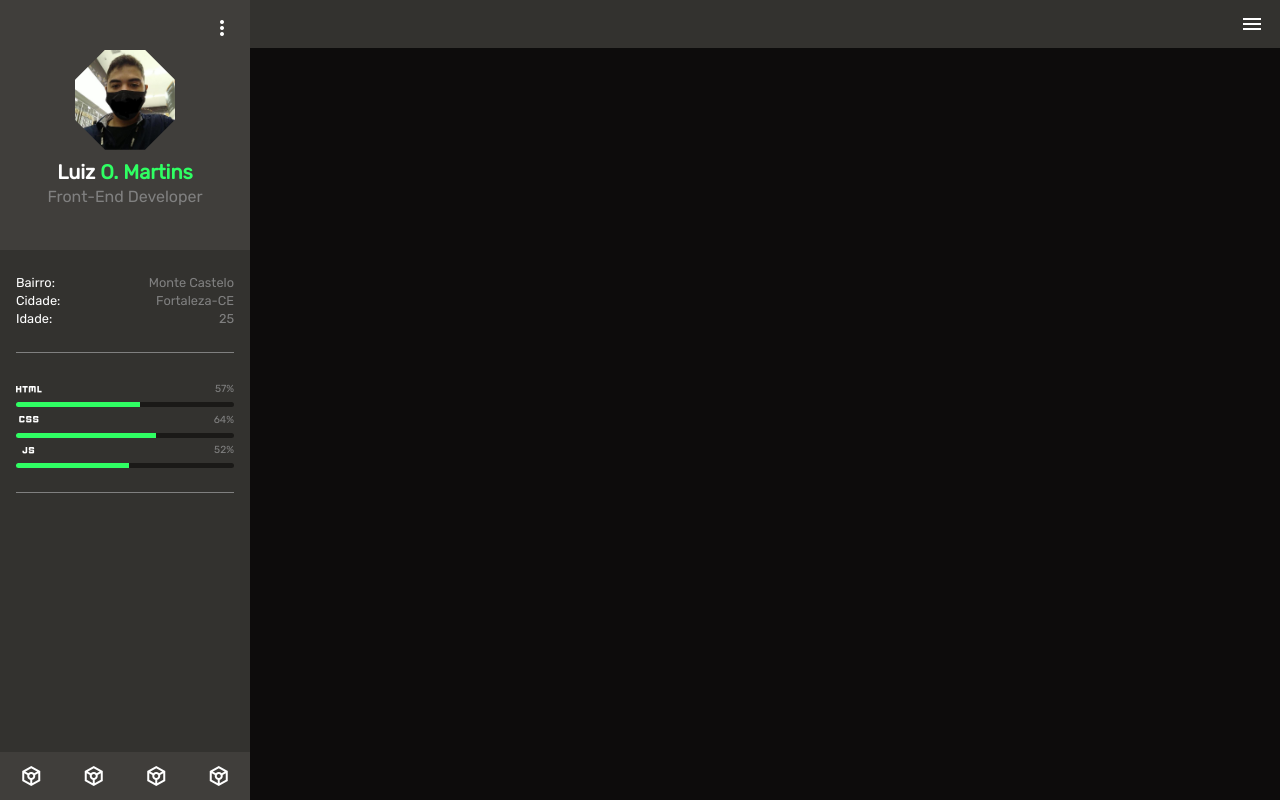
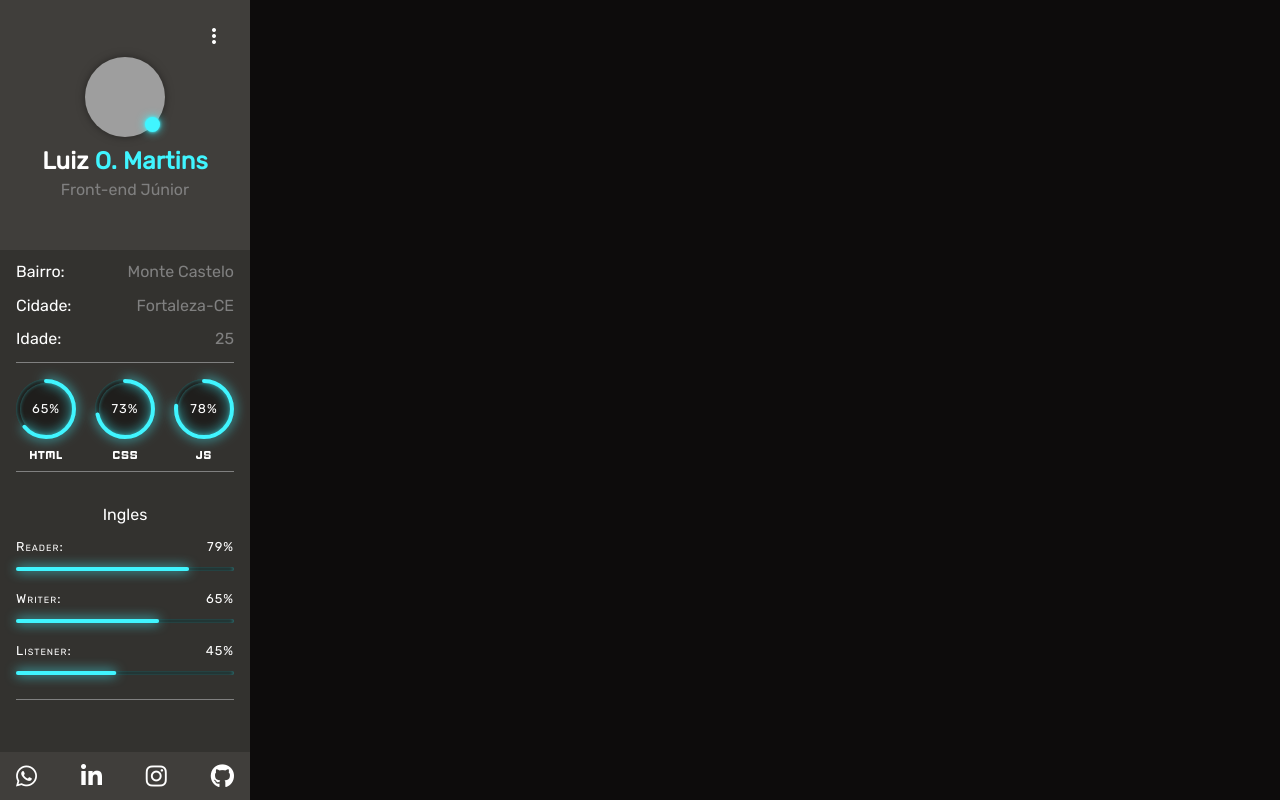
Before and after one commit to LuizProgrammer/Portifolio, a plain HTML site: page Luiz_Programmer/index.html in a window 1280 px wide. Drawn offline with nearby package versions, Linux system fonts and the light colour scheme; grey boxes are pictures that could not be loaded.

Commit message:
redesenhando o aside about-me

```diff
--- a/Luiz_Programmer/index.html
+++ b/Luiz_Programmer/index.html
@@ -1,80 +1,163 @@
 <!DOCTYPE html>
-<html lang="pt-br" dir="ltr">
-  <head>
-    <meta charset="utf-8">
-    <meta name="viewport" content="width=device-width, initial-scale=1" />
-    <title>Portifolio - Luiz Programmer</title>
+<html lang="pt">
+<head>
+  <meta charset="UTF-8">
+  <meta name="viewport" content="width=device-width, initial-scale=1" />
+  <title>Portifolio - Luiz Programmer</title>
 
-    <link rel="stylesheet" href="https://fonts.googleapis.com/css2?family=Material+Symbols+Outlined" />
-    <link rel="stylesheet" href="./style.css">
+  <script src="https://kit.fontawesome.com/93abd266cb.js" crossorigin="anonymous"></script>
+  <link rel="stylesheet" href="https://fonts.googleapis.com/css2?family=Material+Symbols+Outlined:opsz,wght,FILL,GRAD@20..48,100..700,0..1,-50..200" />
 
-    <script type="text/javascript" src="./script.js" defer></script>
-  </head>
-  <body>
-    <header class="header">
-      <i class="material-symbols-outlined icons open-me">more_vert</i>
-      <i class="material-symbols-outlined icons menu-pg">menu</i>
-    </header>
-    <aside class="about-me">
+  <link rel="stylesheet" href="./style.css">
+  <script src="./script.js" defer></script>
+</head>
 
-      <div class="me">
-        <i class="icons material-symbols-outlined close-me">more_vert</i>
-        <img class="avatar" src="./img/me.jfif" alt="avatar">
-        <p class="name">Luiz <span class="last-name">O. Martins</span></p>
-        <p class="job">Front-End Developer</p>
+<body>
+  <div class="about-me">
+    <div class="head-me">
+      <i class="material-symbols-outlined close-me">more_vert</i>
+      <div class="face">
+        <img src="https://avatars.githubusercontent.com/u/20600529?v=4" alt="foto perfil">
       </div>
+      <p class="name">Luiz <span>O. Martins</span></p>
+      <p class="work">Front-end Júnior</p>
+    </div>
 
-      <div class="main-me">
+    <!-- conteudo principal -->
+    <div class="main-me">
 
-        <div class="section-me">
-          <div class="datas">
+        <section class="info-me">
+          <div class="key-value">
             <p>Bairro:</p>
-            <p class="data">Monte Castelo</p>
+            <p class="infos">Monte Castelo</p>
           </div>
-          <div class="datas">
+          <div class="key-value">
             <p>Cidade:</p>
-            <p class="data">Fortaleza-CE</p>
+            <p class="infos">Fortaleza-CE</p>
           </div>
-          <div class="datas">
+          <div class="key-value">
             <p>Idade:</p>
-            <p id="age" class="data"></p>
+            <p class="age" class="data"></p>
           </div>
-        </div>
+        </section>
 
-        <div class="section-me">
-          <div class="lang-html">
-            <div class="datas">
-              <i class="material-symbols-outlined icons-lang">html</i>
-              <p class="learning">57%</p>
+        <!-- progressbar circular -->
+        <section class="lang_dev">
+
+          <div class="column">
+            <div class="outer html">
+              <div class="insider">
+                <p class="skill"><span class="value_html">0</span>%</p>
+              </div>
+              <svg id="blur">
+                <circle></circle>
+              </svg>
+              <svg>
+                <circle></circle>
+              </svg>
             </div>
-            <div class="percent" style="--i:57%"></div>
+            <i class="material-symbols-outlined icons-dev">html</i>
           </div>
-          <div class="lang-css">
-            <div class="datas">
-              <i class="material-symbols-outlined icons-lang">css</i>
-              <p class="learning">64%</p>
+
+          <div class="column">
+            <div class="outer css">
+              <div class="insider">
+                <p class="skill"><span class="value_css">0</span>%</p>
+              </div>
+              <svg id="blur">
+                <circle></circle>
+              </svg>
+              <svg>
+                <circle></circle>
+              </svg>
             </div>
-            <div class="percent" style="--i:64%"></div>
+            <i class="material-symbols-outlined icons-dev">css</i>
           </div>
-          <div class="lang-javascript">
-            <div class="datas">
-              <i class="material-symbols-outlined icons-lang">javascript</i>
-              <p class="learning">52%</p>
+
+          <div class="column">
+            <div class="outer script">
+              <div class="insider">
+                <p class="skill"><span class="value_script">0</span>%</p>
+              </div>
+              <svg id="blur">
+                <circle></circle>
+              </svg>
+              <svg>
+                <circle></circle>
+              </svg>
             </div>
-            <div class="percent" style="--i:52%"></div>
+            <i class="material-symbols-outlined icons-dev">javascript</i>
           </div>
-        </div><!-- Lang-dev -->
 
-      </div><!-- main-me -->
+        </section>
+        <!-- progressbar circular -->
 
-      <div class="footer-me">
-        <i class="material-symbols-outlined icons">token</i>
-        <i class="material-symbols-outlined icons">token</i>
-        <i class="material-symbols-outlined icons">token</i>
-        <i class="material-symbols-outlined icons">token</i>
-      </div>
+        <!-- progressbar linear -->
+        <section class="ing">
+          <p>Ingles</p>
 
-    </aside> <!-- about-me -->
+          <div class="ing-area">
+            <div class="key-value">
+              <p class="skill">Reader:</p>
+              <p class="skill"><span class="value_read">0</span>%</p>
+            </div>
+            <div class="info read">
+              <div class="bar"></div>
+              <svg id="blur">
+                <line y1="2" x1="2" y2="2" x2="216"/>
+              </svg>
+              <svg>
+                <line y1="2" x1="2" y2="2" x2="216"/>
+              </svg>
+            </div>
+          </div>
 
-  </body>
+          <div class="ing-area">
+            <div class="key-value">
+              <p class="skill">Writer:</p>
+              <p class="skill"><span class="value_write">0</span>%</p>
+            </div>
+            <div class="info write">
+              <div class="bar"></div>
+              <svg id="blur">
+                <line y1="2" x1="2" y2="2" x2="216"/>
+              </svg>
+              <svg>
+                <line y1="2" x1="2" y2="2" x2="216"/>
+              </svg>
+            </div>
+          </div>
+
+          <div class="ing-area">
+            <div class="key-value">
+              <p class="skill">Listener:</p>
+              <p class="skill"><span class="value_listen">0</span>%</p>
+            </div>
+            <div class="info listen">
+              <div class="bar"></div>
+              <svg id="blur">
+                <line y1="2" x1="2" y2="2" x2="216"/>
+              </svg>
+              <svg>
+                <line y1="2" x1="2" y2="2" x2="216"/>
+              </svg>
+            </div>
+          </div>
+
+        </section>
+        <!-- progressbar linear -->
+
+    </div>
+    <!-- conteudo principal -->
+
+    <div class="social">
+      <a class="fa-brands fa-whatsapp" href="#"></a>
+      <a class="fa-brands fa-linkedin-in" href="#"></a>
+      <a class="fa-brands fa-instagram" href="#"></a>
+      <a class="fa-brands fa-github" href="#"></a>
+    </div>
+  </div>
+
+</body>
+<script></script>
 </html>
--- a/Luiz_Programmer/script.js
+++ b/Luiz_Programmer/script.js
@@ -1,8 +1,63 @@
+// ações do progress bar
+const html = document.querySelector(".value_html");
+const css = document.querySelector(".value_css");
+const script = document.querySelector(".value_script");
 
+const read = document.querySelector(".value_read");
+const write = document.querySelector(".value_write");
+const listen = document.querySelector(".value_listen");
 
+let h = 0;
+let c = 0;
+let j = 0;
+
+let r = 0;
+let w = 0;
+let l = 0;
+
+setInterval(() => {
+    h == 65 ? clearInterval() : dev(1, 0, 0);
+    c == 73 ? clearInterval() : dev(0, 1, 0);
+    j == 78 ? clearInterval() : dev(0, 0, 1);
+
+    r == 79 ? clearInterval() : ing(1, 0, 0);
+    w == 65 ? clearInterval() : ing(0, 1, 0);
+    l == 45 ? clearInterval() : ing(0, 0, 1);
+}, 20);
+
+let dev = (x,y,z) => {
+    h += x;
+    c += y;
+    j += z;
+
+    document.querySelector(".html").style = "--p:" + h;
+    document.querySelector(".css").style = "--p:" + c;
+    document.querySelector(".script").style = "--p:" + j;
+
+    html.innerText = h;
+    css.innerText = c;
+    script.innerText = j;
+}
+let ing = (x,y,z) => {
+    r += x;
+    w += y;
+    l += z;
+
+    document.querySelector(".read").style = "--p:" + r;
+    document.querySelector(".write").style = "--p:" + w;
+    document.querySelector(".listen").style = "--p:" + l;
+
+    read.innerText = r;
+    write.innerText = w;
+    listen.innerText = l;
+}
+// ações do progress bar
+
+// idade
 const ano_atual = new Date().getFullYear();
 const ano_aniversario = "1997";
 
-const tagIdade = document.querySelector("#age");
+const tagIdade = document.querySelector(".age");
 const idade = (ano_atual - ano_aniversario);
 tagIdade.innerText = idade;
+// idade
--- a/Luiz_Programmer/style.css
+++ b/Luiz_Programmer/style.css
@@ -1,20 +1,7 @@
 @import url('https://fonts.googleapis.com/css2?family=Rubik&display=swap');
-/*
-cores:
-#5BFF33 verde,
-#7D14CC roxo,
-
-sombras:
-#10031A roxo-10,
-#170426 roxo-15,
-#1F0533 roxo-20,
-#270640 roxo-25.
-*/
-
 :root{
-  --green: #2FFF63;
-  --yellow: #FFD545;
-  --red: #FF303C;
+  --bar: rgba(0,0,0, .4);
+  --bar-color: #40f5ff;
 
   --grey-5: #0D0C0C;
   --grey-10: #1A1917;
@@ -25,146 +12,301 @@ sombras:
   --font: 'Rubik', sans-serif;
 }
 *{
-  text-decoration: none;
   margin: 0;
   padding: 0;
   box-sizing: border-box;
+  text-decoration: none;
   font-family: var(--font);
   color: white;
   line-height: 1.4em;
+
+  /* border: solid purple .5px; */
 }
-body{
+body {
   background: var(--grey-5);
 }
-::-webkit-scrollbar{
-  width: 10px;
+::-webkit-scrollbar {
+  display: none;
 }
-/* Seção dos celulares */
-.header{
+
+/* classes reutilizavéis */
+.key-value{
   display: flex;
   align-items: center;
   justify-content: space-between;
 
-  height: 3em;
+  margin: .7em 0;
+}
+.icons-dev{
+  font-size: 2em;
+}
+.skill{
+  font-size: .8em;
+  font-weight: 500;
+  letter-spacing: 1px;
+  font-variant: small-caps;
+  text-align: center;
+}
+section{
+  margin-bottom: 1em;
+}
+.column{
+  display: flex;
+  flex-direction: column;
+  align-items: center;
+}
+/* classes reutilizavéis */
+
+/* sobre mim */
+.about-me{
+  position: fixed;
+  top: 0;
+  left: 0;
+
+  width: 250px;
+  height: 100vh;
+}
+
+/* conteudo cabeçalho */
+.head-me{
+  position: absolute;
+  top: 0;
+
+  display: flex;
+  flex-direction: column;
+  align-items: center;
+  justify-content: center;
+
+  width: 100%;
+  height: 250px;
+
+  background: var(--grey-25);
+}
+.close-me{
+  position: absolute;
+  top:0;
+  right: 0;
+
+  margin: 1em;
+}
+.face{
+  position: relative;
+
+  width: 80px;
+  height: 80px;
+
+  margin: 8px 0;
+}
+.face::after{
+  content: "";
+
+  position: absolute;
+  bottom: 5px;
+  right: 5px;
+
+  width: 15px;
+  height: 15px;
+
+  border-radius: 50%;
+
+  background: var(--bar-color);
+  box-shadow: 0px 0px 3px var(--bar-color),
+  0px 0px 10px var(--bar-color);
+}
+.face img{
+  width: 100%;
+  height: 100%;
+
+  border-radius: 50%;
+
+  box-shadow: 0px 0px 10px -1px rgba(0,0,0, 0.5);
+}
+.name{
+  color: white;
+  font-size: 1.5em;
+  font-weight: 900;
+  letter-spacing: .2px;
+}
+.name span{
+  color: var(--bar-color);
+}
+.work{
+  color: grey;
+}
+/* conteudo cabeçalho */
+
+/* conteudo principal */
+.main-me{
+  position: relative;
+  top: 250px;
+
+  display: block;
+
+  width: 100%;
+  height: calc(100% - (250px + 3em));
+
   padding: 0 1em;
 
-  color: white;
-  font-weight: 900;
+  overflow-y: auto;
+
+  z-index: -1;
 
   background: var(--grey-20);
 }
-.close-me{
+.info-me{
+  border-bottom: .5px solid grey;
+}
+.infos, .age{
+  color: grey;
+}
+
+/* sessões do conteudo princpal */
+.lang_dev{
+  display: flex;
+  justify-content: space-between;
+
+  width: 100%;
+
+  border-bottom: .5px solid grey;
+}
+.ing{
+  display: flex;
+  flex-direction: column;
+  align-items: center;
+  justify-content: space-between;
+
+  width: 100%;
+
+  border-bottom: .5px solid grey;
+  padding: 1em 0;
+}
+/* sessões do conteudo princpal */
+
+/* progressbar circular*/
+.outer svg{
   position: absolute;
-  top: 16px;
-  right: 16px;
+
+  width: 100%;
+  height: 100%;
+
+  transform: rotateZ(-90deg);
 }
-.main::after{
-  content: "";
-  clear: both;
-  display: table;
+circle{
+  cx: 30;
+  cy: 30;
+  r: 28;
+
+  fill: none;
+
+  stroke: var(--bar-color);
+
+  stroke-width: 4px;
+  stroke-linecap: round;
+
+  stroke-dasharray: 173;
+  stroke-dashoffset: calc(173 - (173 * var(--p) / 100));
 }
-.about-me{
-  position: absolute;
-  top: 0;
-
-  width: 250px;
-  height: 100vh;
-
-  background: var(--grey-20);
-  overflow: hidden;
-}
-.me{
-  position: fixed;
-  top: 0;
+.outer{
+  position: relative;
 
   display: flex;
   align-items: center;
   justify-content: center;
 
-  flex-direction: column;
+  width: 60px;
+  height: 60px;
 
-  padding: 1em;
-  line-height: 1.5em;
+  border-radius: 50%;
 
-  width: 250px;
-  height: 250px;
-  background: var(--grey-25);
+  background: var(--bar);
+  box-shadow: inset 0px 0px 5px -2px var(--bar-color);
 }
-.avatar{
-  width: 100px;
+.insider{
+  display: flex;
+  align-items: center;
+  justify-content: center;
 
-  margin: 8px 0;
+  margin: 4px;
 
-  clip-path: polygon(30% 0%, 70% 0%, 100% 30%, 100% 70%, 70% 100%, 30% 100%, 0% 70%, 0% 30%);
+  width: 52px;
+  height: 52px;
+
+  border-radius: 50%;
+
+  background: var(--bg);
+  box-shadow: inset 0px 0px 5px -2px var(--bar-color);
 }
-.name{
-  color: white;
-  font-size: 20px;
-  font-weight: 900;
+/* progressbar circular*/
+#blur{
+  /* sombra svg */
+  filter: blur(6px);
 }
-.last-name{
-  color: var(--green);
+/* progressbar linear*/
+.ing-area{
+  width: inherit;
+  margin-bottom: .5em;
 }
-.job{
-  color: grey;
+.ing svg{
+  position: absolute;
+
+  width: 100%;
+  height: 4px;
 }
-.main-me{
-  padding: 250px 1em 3em;
-  height: 100%;
+.info{
+  position: relative;
 
-  overflow: auto;
+  display: flex;
+  align-items: center;
+  justify-content: center;
 }
-.section-me{
-  padding: 1.5em 0;
-  border-bottom: .5px solid grey;
+.bar{
+  width: 100%;
+  height: 4px;
+
+  background: var(--bar);
+
+  border-radius: 2px;
+  box-shadow: inset 0px 0px 5px -2px var(--bar-color);
 }
-.icons{
-  font-size: 1.5em;
-  color: white;
+line{
+  stroke: var(--bar-color);
+
+  stroke-width: 4px;
+  stroke-linecap: round;
+
+  stroke-dasharray: 214;
+  stroke-dashoffset: calc(214 - (214 * var(--p) / 100));
 }
-.icons-lang{
-  font-size: 2em;
-}
-.percent{
-  width: 100%;
-  height: .3em;
+/* progressbar linear*/
+/* conteudo principal */
 
-  border-radius: .5em;
-  background: linear-gradient(to right, var(--green) var(--i), var(--grey-10) calc(100% - var(--i)));
-}
-.learning{
-  font-size: .8em;
-  color: grey;
-}
-.datas{
+/* rodapé icones sociais */
+.social{
+  position: absolute;
+  left: 0;
+  bottom: 0;
+
   display: flex;
   align-items: center;
   justify-content: space-between;
 
-  font-size: .8em;
-}
-.data{
-  color: grey;
-}
-.footer-me{
-  display: flex;
-  align-items: center;
-  justify-content: space-around;
-
-  position: fixed;
-  bottom: 0;
-
-  width: 250px;
+  width: 100%;
   height: 3em;
-
-  color: white;
+  padding: 0 1em;
 
   background: var(--grey-25);
 }
-[class*="col-"] {
-  width: 100%;
-  padding: 10px;
+.fa-brands{
+  font-size: 1.5em;
 }
+.fa-brands:hover, :checked{
+  color: var(--bar-color);
+  vertical-align: super;
+  font-size: 2em;
+}
+/* rodapé icones sociais */
+/* sobre mim */
+
 /* Seção dos tablets */
 @media (min-width: 600px) {
   .col-tb-1 {width: 8.33%;}
@@ -182,6 +324,7 @@ body{
 }
 /* Seção dos desktops */
 @media (min-width: 768px) {
+
   .col-1 {width: 8.33%;}
   .col-2 {width: 16.66%;}
   .col-3 {width: 25%;}
```
